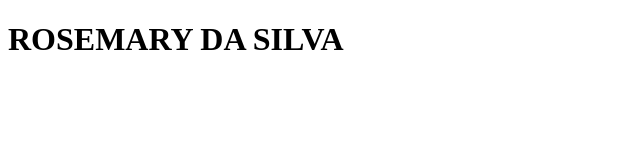
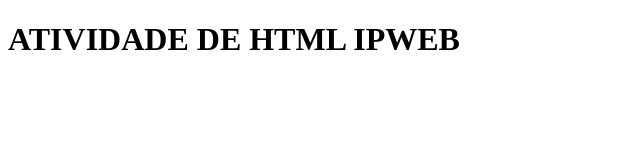
Before and after one commit to Rosepereira/TESTE, a plain HTML site: page index.html in a window 1280 px wide. Shown: the whole page, without its empty margins (0-640 px from the left). Drawn offline with Linux system fonts and the light colour scheme.

Commit message:
Update index.html

```diff
--- a/index.html
+++ b/index.html
@@ -6,7 +6,7 @@
     <title>ATIVIDADE DE HTML</title>
 </head>
 <body>
-    <h1> ROSEMARY DA SILVA </h1>
+    <h1> ATIVIDADE DE HTML IPWEB </h1>
 
 </body>
 </html>
```
